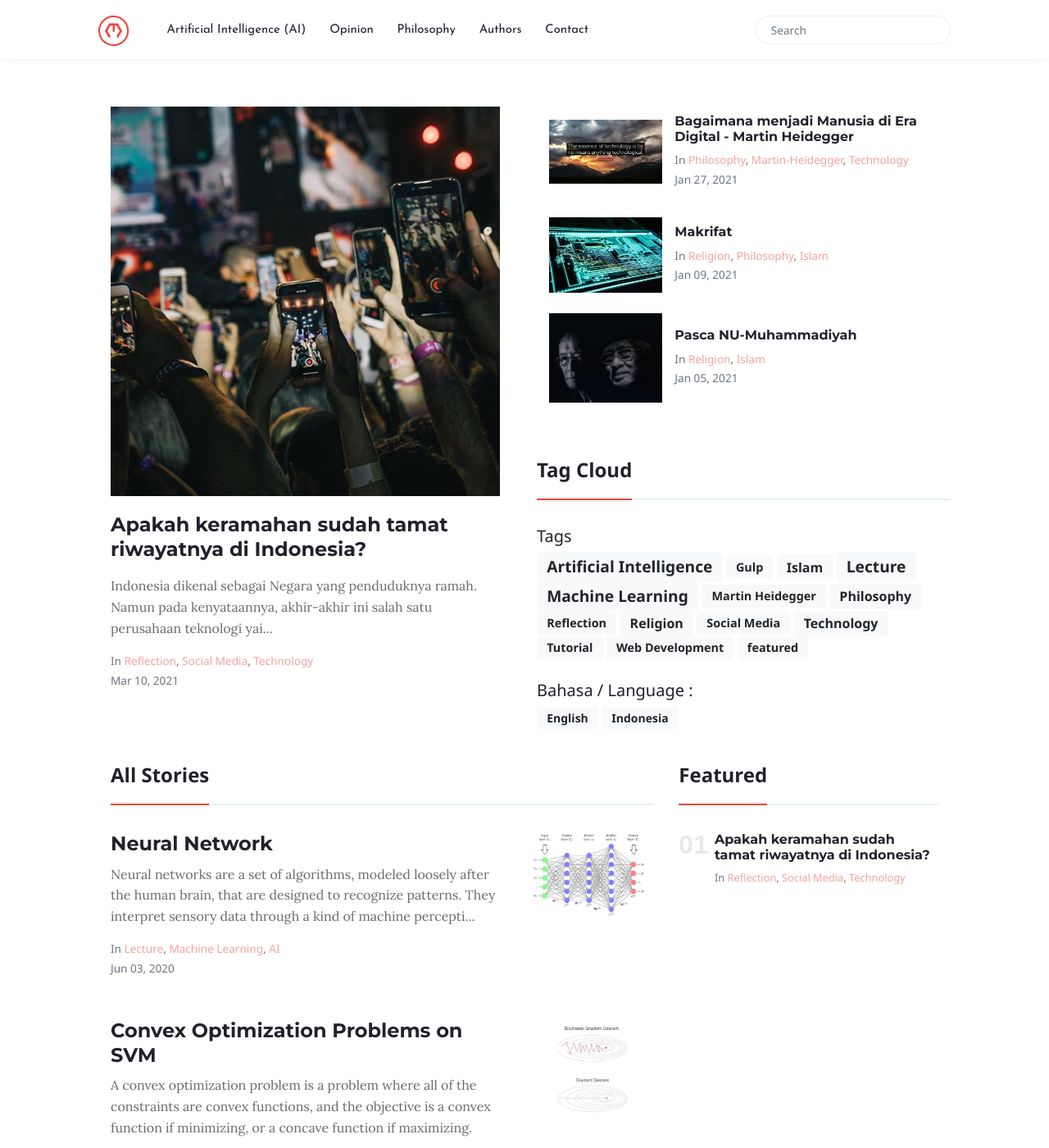
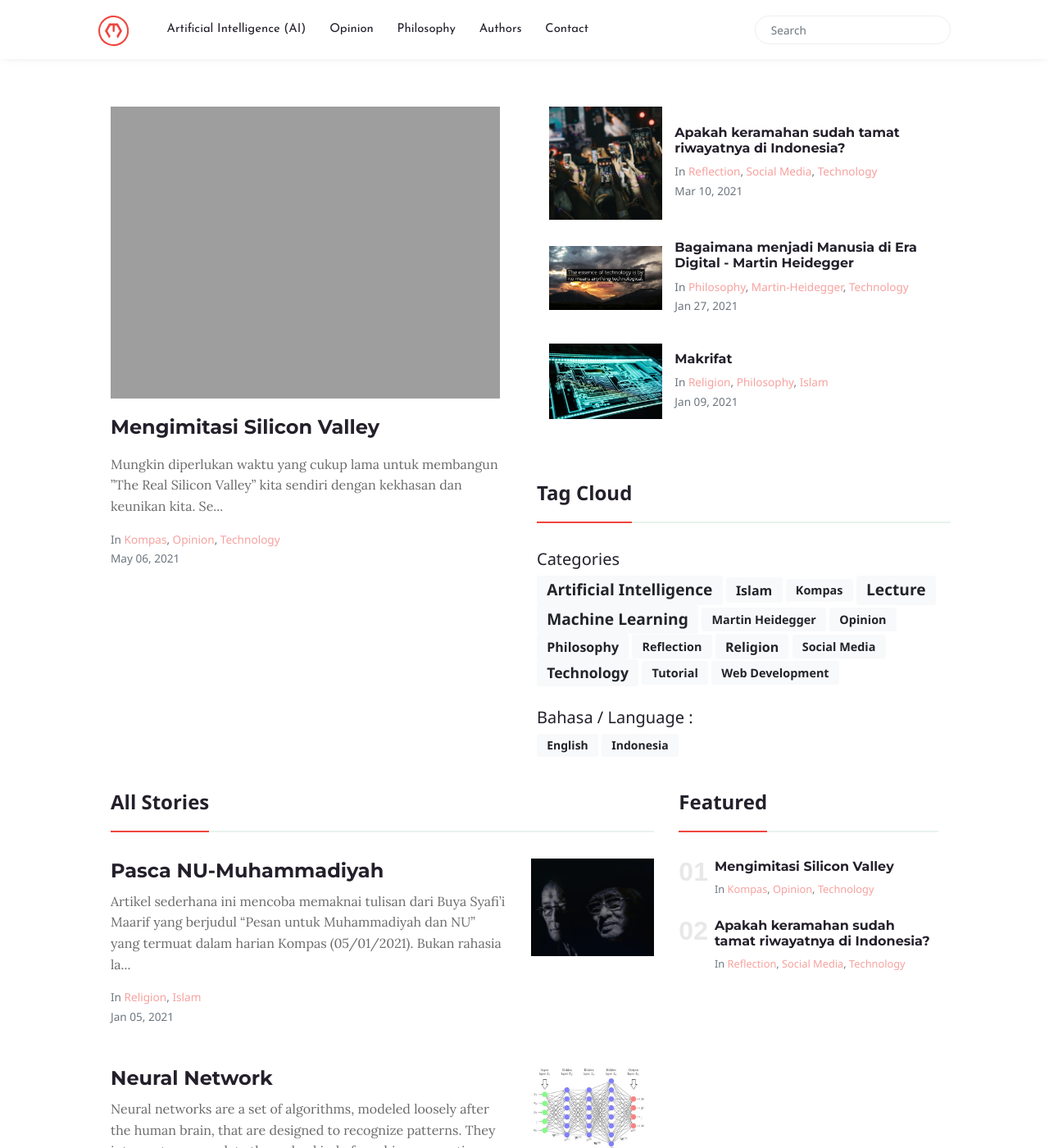
Before and after one commit to t4f1d/blog, a Jekyll site: the page built from index.html, in a window 1280 px wide and 1400 px high. Shown: the whole window at 82% size. Built offline with Jekyll 4.4.1, drawn with Linux system fonts in a browser that asks for light colours; nearby versions of some CDN libraries; the list of posts is cut into pages by our own code.

Commit message:
add mengimitasi silicon valley

```diff
--- /dev/null
+++ b/_posts/2021-05-06-mengimitasi-silicon-valley.md
@@ -0,0 +1,76 @@
+---
+layout: post
+title:  "Mengimitasi Silicon Valley"
+author: mus
+categories: [Kompas, Opinion, Technology]
+image: assets/images/post/2021/silicon-valley.png
+tags: [Kompas, ID, Opinion, Thought, Technology, Silicon Valley, featured]
+---
+
+Mungkin diperlukan waktu yang cukup lama untuk membangun ”The Real Silicon Valley” kita sendiri dengan kekhasan dan keunikan kita. Sebagaimana California yang butuh waktu hampir 50 tahun untuk bisa memetik buahnya.
+
+<small><small>source image : [link](https://www.mehmetkizilay.com/#/hbo-silicon-valley-main-titles/){:target="_blank"}</small></small>
+
+Kita sering mendengar cerita kesuksesan di bidang teknologi. Mulai dari Steve Jobs yang merintis Apple dari garasi rumah, kemudian Bill Gates dengan Microsoft-nya, Mark Zuckerberg dengan Facebook-nya, serta beberapa nama besar lain yang berada di California, Amerika Serikat.
+
+Silicon Valley merupakan saksi lahirnya orang-orang besar tersebut. Kata Valley berasal dari Santa Clara Valley, suatu tempat di ujung selatan San Francisco Bay. Kemudian, kata Silicon diambil dari banyaknya kluster perusahaan yang terlibat dalam industri semikonduktor yang bahan utamanya berasal dari silikon.
+
+Menilik sejarahnya, tahun 1960, Silicon Valley telah menarik perhatian dunia sebagai pusat teknologi. Pada masa itu, tempat ini melahirkan industri elektronik berupa *microwave* . *Microwave* merupakan teknologi komunikasi nirkabel yang menggunakan gelombang radio dengan frekuensi tinggi. Teknologi tersebut banyak digunakan pada teknologi-teknologi modern, misalnya jaringan nirkabel, radar, dan satelit.
+
+> Salah satu yang paling penting untuk diingat adalah peran bersejarah Universitas Stanford di Silicon Valley.
+
+
+Kemitraan dan interaksi antara industri dan akademisi telah terpola dengan baik di Silicon Valley. Salah satu yang paling penting untuk diingat adalah peran bersejarah Universitas Stanford di Silicon Valley. Stanford merupakan jantung dari Silicon Valley. Dia mempertahankan kelangsungan hidup dan berkembangnya industri teknologi tinggi di wilayah di sekitarnya.
+
+Valuasi Silicon Valley diperkirakan mencapai 3 triliun dolar AS atau setara dengan Rp 42,32 kuadriliun. Besarnya valuasi tersebut karena adanya perusahaan besar seperti Apple, Google, dan Tesla. Dari besarnya nilai valuasi tersebut sangat mudah melihat mengapa banyak negara ingin mencoba mendirikan Silicon Valley mereka sendiri.
+
+
+# Tidak dapat diduplikasi
+
+Banyak pihak dari seluruh dunia mencoba meniru kesuksesan Silicon Valley. Mulai dari New York (Silicon Alley), London (Silicon Roundabout), Hong Kong (Silicon Harbour), hingga Moskwa (Skolkovo). Mereka semua berupaya untuk membangun versi Silicon Valley ala mereka sendiri. Begitu pun Indonesia yang berencana membangun kawasan perusahaan teknologi semacam Silicon Valley yang diberi nama Bukit Algoritma.
+
+![Silicon Roundabout](/assets/images/post/2021/silicon-roundabout.jpg){:class="img-responsive text-center"}{:width="100%"}
+<small><small>The slow death of Silicon Roundabout
+ | source image : [link](https://www.theguardian.com/cities/2014/mar/10/slow-death-of-silicon-roundabout){:target="_blank"}</small></small>
+
+Pembangunan akan berlangsung selama tiga tahun ke depan dengan nilai total proyek diperkirakan akan menghabiskan 1 miliar euro atau lebih kurang setara dengan Rp 18 triliun. Pengembangan rencana Kawasan Ekonomi Khusus (KEK) Pengembangan Teknologi dan Industri 4.0 direncanakan dibangun di daerah Sukabumi, Jawa Barat.
+
+Pada 1990, Profesor Harvard Business School Michael Porter mengusulkan metode baru untuk menciptakan pusat inovasi regional. Rumusnya sama, pilih industri yang populer, bangun pusat riset di dekat universitas, kemudian beri insentif bagi industri yang dipilih, dan kumpulkan para pemodal.
+
+Sayangnya, keajaiban dari ide tersebut tidak pernah muncul. Kegagalan terjadi hampir di ratusan wilayah di seluruh dunia. Banyak wilayah tersebut menghabiskan puluhan miliar dollar untuk mencoba membangun Silicon Valley ala mereka sendiri. Namun, tak satu pun ada yang berhasil.
+
+> Porter menyadari bahwa ini bukan persoalan di ranah akademis, industri, atau soal pendanaan. Tetapi, ini masalah manusia.
+
+Porter menyadari bahwa ini bukan persoalan di ranah akademis, industri, atau soal pendanaan. Tetapi, ini masalah manusia dan relasi antarmanusia tersebut. Hubungan antara masyarakat, pemimpin universitas, dan orang-orang yang ada di industri.
+
+Maka, terkait rencana pembangunan Bukit Algoritma yang juga penting dipersiapkan adalah manusia Indonesia sendiri. Bagaimana membangun manusia-manusia Indonesia naik level. Kemajuan suatu bangsa itu bukan dari bangunan fisiknya, melainkan manusianya. Apalagi membangun pusat teknologi yang jauh dari pusat ekonomi dan pusat pengetahuan.
+
+Gagasan Porter untuk membangun pusat teknologi di dekat universitas saja mengalami kegagalan, lantas bagaimana Silicon Valley Indonesia yang dibangun jauh dari pusat teknologi, ekonomi, dan pengetahuan.
+
+
+# Mengembangkan keunikan daerah
+
+Setiap tempat memiliki karakter dan keunikannya sendiri. Sebagaimana ketika mengunjungi Yogyakarta, kita dapat melihat berbagai kegiatan seni budaya yang semarak karena dipenuhi dengan manusia kreatifnya. Berkunjung ke Bali melihat pariwisatanya yang mendunia. Begitu pula ketika kita berkunjung ke Jepara yang setiap sudut kotanya dipenuhi seniman dan perajin ukir kayu yang khas.
+
+![Ukir Kayu](/assets/images/post/2021/ukir-kayu.jpg){:class="img-responsive text-center"}{:width="100%"}
+<small><small>Ukir Kayu
+ | source image : [link](https://en.wikipedia.org/wiki/Wood_carving#/media/File:Work_of_Master_Woodcarver_Alexander_A._Grabovetskiy.jpg){:target="_blank"}</small></small>
+
+Seharusnya kita melihat nilai apa yang berkembang di Silicon Valley. Terdapat sejarah panjang yang dibangun hingga buahnya dapat dinikmati masyarakat dunia saat ini. Jika nilai tersebut kita ambil dan menjadikan potensi kita sebagai obyeknya, bukan tidak mungkin industri kita juga mendunia. Hal ini dapat dicapai karena terbangun sinergi manusia, ekosistem, dan lainnya.
+
+Ada baiknya dalam membangun suatu kawasan industri atau pusat teknologi mempertimbangkan faktor ciri khas daerah tertentu yang sudah terbangun ekosistemnya. Contoh ketika melihat Industri mebel di Jepara sekarang yang sedang mengalami krisis perajin.
+
+Kebanyakan perajin banyak yang pindah pekerjaan dan tidak ada lagi yang mau menekuni kekhasan industri daerah tersebut. Membantu dan menjaga ekosistem ini bisa menjadi hal yang lebih penting untuk industri ukir yang sedang sekarat.
+
+Indonesia mempunyai berbagai macam potensi industri, etnik, suku, dan bangsa. Mengelola dan menjaga diversitas ini merupakan hal yang cukup berat. Namun, ketika kita bisa mengelola dengan baik, hal ini bisa menjadi sebuah kekayaan tersembunyi kita. Sebaliknya, ketika melihat Indonesia dengan kacamata miopi, kita akan susah dan bingung sendiri.
+
+Mungkin diperlukan waktu yang cukup lama untuk membangun ”The Real Silicon Valley” kita sendiri dengan kekhasan dan keunikan kita. Sebagaimana California yang membutuhkan waktu hampir 50 tahun untuk bisa memetik buahnya sekarang.
+
+Membangun Silicon Valley yang mana kita belum punya karakter dan ekosistem penopang keberlangsungannya dikhawatirkan akan berujung pada kerugian yang cukup besar. Mencoba mengembangkan kekuatan dan keunikan tersendiri dari suatu daerah menjadi lebih masuk akal daripada mencoba mengimitasi Silicon Valley.
+
+
+
+
+## Referensi
+
+<small>Artikel ini pertama kali diposting oleh **Harian KOMPAS** pada tanggal **6 Mei 2021** dan bisa ditemukan di: [https://www.kompas.id/baca/opini/2021/05/06/mengimitasi-silicon-valley/](https://www.kompas.id/baca/opini/2021/05/06/mengimitasi-silicon-valley/){:target="_blank"} </small>
--- a/index.html
+++ b/index.html
@@ -142,26 +142,24 @@
 
             <!-- Cloud Tags -->
             <h4 class="font-weight-bold spanborder"><span>Tag Cloud</span></h4>
-            {% assign tags = site.tags | sort %}
+            {% assign categories = site.categories | sort %}
 
-            <h5>Tags</h5>
-            {% for tag in tags %}
+            <h5>Categories</h5>
+            {% for category in categories %}
 
                 <!-- skip -->
-                {% if tag[0] == 'EN' %}{% continue %}{% endif %}
-                {% if tag[0] == 'ID' %}{% continue %}{% endif %}
 
                 <!-- tag assign -->
-                {% assign tag_text = tag[0] %}
+                {% assign category_text = category[0] %}
 
                 <!-- replace -->
-                {% if tag[0] == 'AI' %}{% assign tag_text = 'Artificial Intelligence' %}{% endif %}
+                {% if category[0] == 'AI' %}{% assign category_text = 'Artificial Intelligence' %}{% endif %}
 
                 <!-- show -->
                 <span class="site-tag">
-                <a href="{{site.baseurl}}/categories.html#{{ tag | first | slugify }}" class="sscroll btn btn-light btn-sm font-weight-bold"
-                    style="font-size: {{ tag | last | size  |  times: 10 | plus: 80  }}%">
-                        {{ tag_text | replace:'-', ' ' }} {% comment %}({{ tag | last | size }}) {% endcomment %}
+                <a href="{{site.baseurl}}/categories.html#{{ category | first | slugify }}" class="sscroll btn btn-light btn-sm font-weight-bold"
+                    style="font-size: {{ category | last | size  |  times: 10 | plus: 80  }}%">
+                        {{ category_text | replace:'-', ' ' }} {% comment %}({{ category | last | size }}) {% endcomment %}
                 </a>
                 </span>
             {% endfor %}
@@ -170,8 +168,8 @@
 
             <h5>Bahasa / Language : </h5>
             <span class="site-tag">
-                <a href="{{site.baseurl}}/categories.html#en" class="sscroll btn btn-light btn-sm font-weight-bold">English</a>
-                <a href="{{site.baseurl}}/categories.html#id" class="sscroll btn btn-light btn-sm font-weight-bold">Indonesia</a>
+                <a href="{{site.baseurl}}/tags.html#en" class="sscroll btn btn-light btn-sm font-weight-bold">English</a>
+                <a href="{{site.baseurl}}/tags.html#id" class="sscroll btn btn-light btn-sm font-weight-bold">Indonesia</a>
             </span>
 
             <br><br>
```
Also changed, not shown: assets/images/post/2021/silicon-roundabout.jpg (added), assets/images/post/2021/ukir-kayu.jpg (added), 1 other file.
